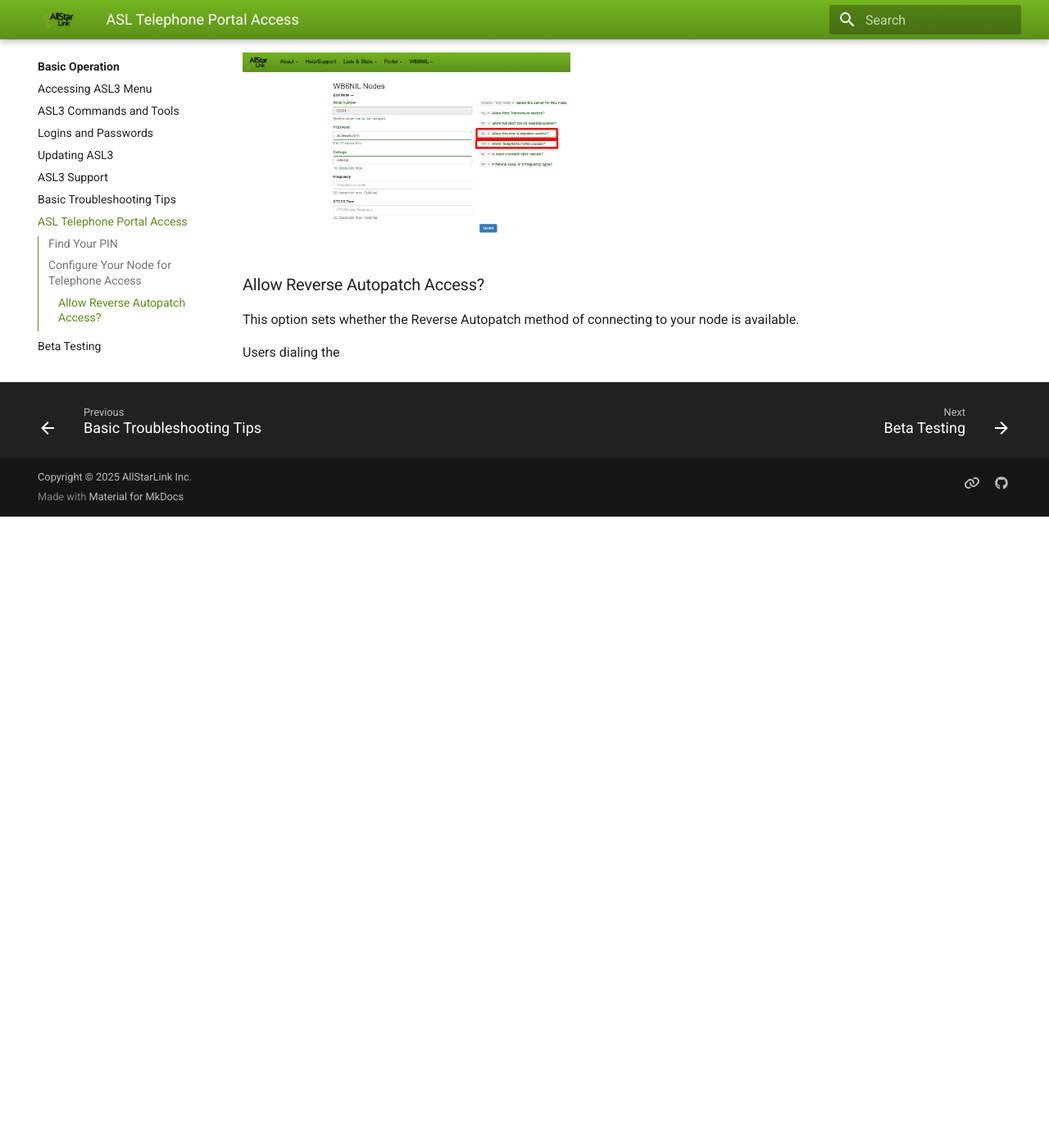
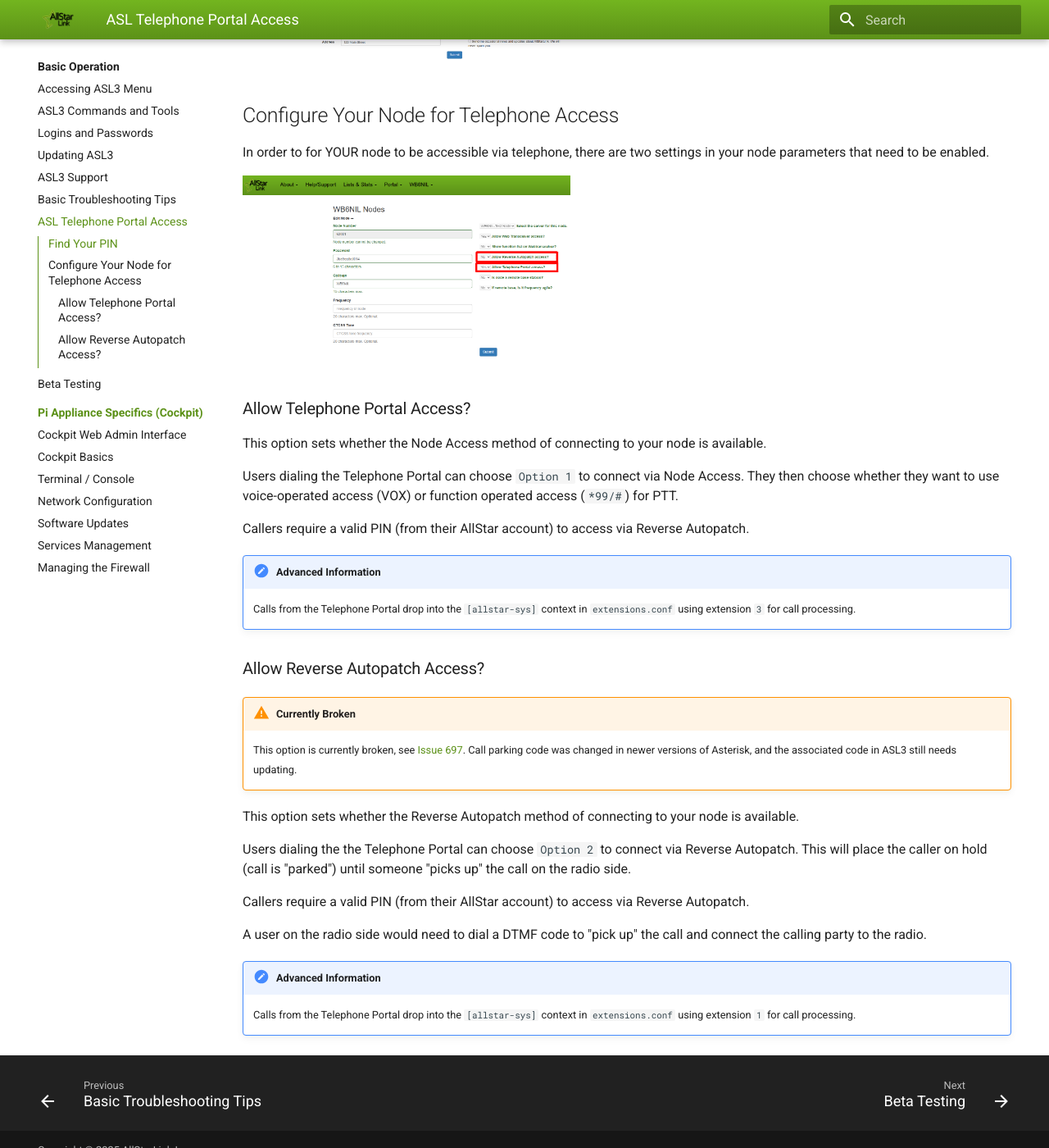
Before and after one commit to AllStarLink/ASL3-Manual, an MkDocs documentation site: the page built from docs/user-guide/phoneportal.md, in a window 1280 px wide and 1400 px high, scrolled down 1016 px. Shown: the whole window at 82% size. Built offline with MkDocs 1.6.1 and Material for MkDocs 9.7.7, drawn with Linux system fonts in a browser that asks for light colours; before the commit the page ends 1646 px from its top, so only the background shows below that; some of the changed text lies outside the part shown.

Commit message:
Add Telephone Portal instructions to the Basic Operation guide.

```diff
--- a/docs/user-guide/phoneportal.md
+++ b/docs/user-guide/phoneportal.md
@@ -1,9 +1,14 @@
 # ASL Telephone Portal Access
 It is possible to "dial in" to a node via telephone (from the PSTN). Node operators can configure whether this feature is available/enabled (see below).
 
-When you call from a regular telephone, you will need some method of indicating you want to transmit on the connected note. Two methods are provided, voice-operated (VOX) and function keying (`*99/#`).
+When you call from a regular telephone, you will need some method of indicating you want to transmit on the connected note. Two methods are provided, voice-operated (VOX) and function operated (`*99/#`).
 
 Telephone portal access requires that you have a registered and validated account on the [AllStarLink Portal](https://www.allstarlink.org/portal), as you will need your assigned PIN to be able to connect.
+
+The access number for the AllStarLink Telephone Portal is (763)230-0000.
+
+!!! warning "Toll Charges"
+    Note that long distance charges may apply when calling the AllStarLink Telephone Portal.
 
 ## Find Your PIN
 Log in to your [AllStarLink Portal](https://www.allstarlink.org/portal) account. Click on your callsign, then select **Account Settings**.
@@ -20,7 +25,27 @@
 
 ![Step 3 Node Parameters](img/3_node_parameters.png){width="400"}
 
+### Allow Telephone Portal Access?
+This option sets whether the Node Access method of connecting to your node is available.
+
+Users dialing the Telephone Portal can choose `Option 1` to connect via Node Access. They then choose whether they want to use voice-operated access (VOX) or function operated access (`*99/#`) for PTT.
+
+Callers require a valid PIN (from their AllStar account) to access via Reverse Autopatch.
+
+!!! note "Advanced Information"
+    Calls from the Telephone Portal drop into the `[allstar-sys]` context in `extensions.conf` using extension `3` for call processing.
+
 ### Allow Reverse Autopatch Access?
+!!! warning "Currently Broken"
+    This option is currently broken, see [Issue 697](https://github.com/AllStarLink/app_rpt/issues/697). Call parking code was changed in newer versions of Asterisk, and the associated code in ASL3 still needs updating.
+
 This option sets whether the Reverse Autopatch method of connecting to your node is available.
 
-Users dialing the
+Users dialing the the Telephone Portal can choose `Option 2` to connect via Reverse Autopatch. This will place the caller on hold (call is "parked") until someone "picks up" the call on the radio side.
+
+Callers require a valid PIN (from their AllStar account) to access via Reverse Autopatch.
+
+A user on the radio side would need to dial a DTMF code to "pick up" the call and connect the calling party to the radio.
+
+!!! note "Advanced Information"
+    Calls from the Telephone Portal drop into the `[allstar-sys]` context in `extensions.conf` using extension `1` for call processing.
```
